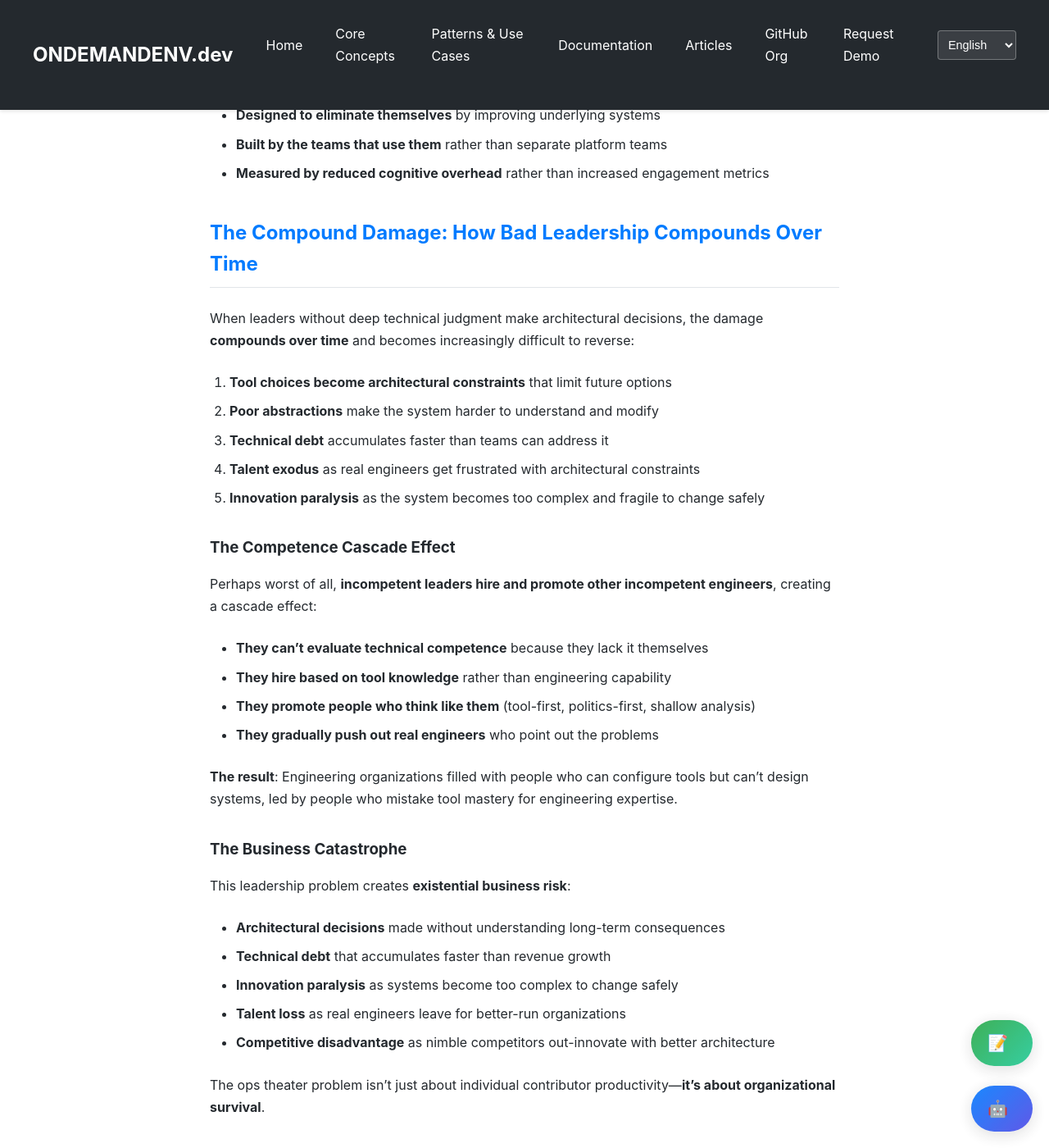
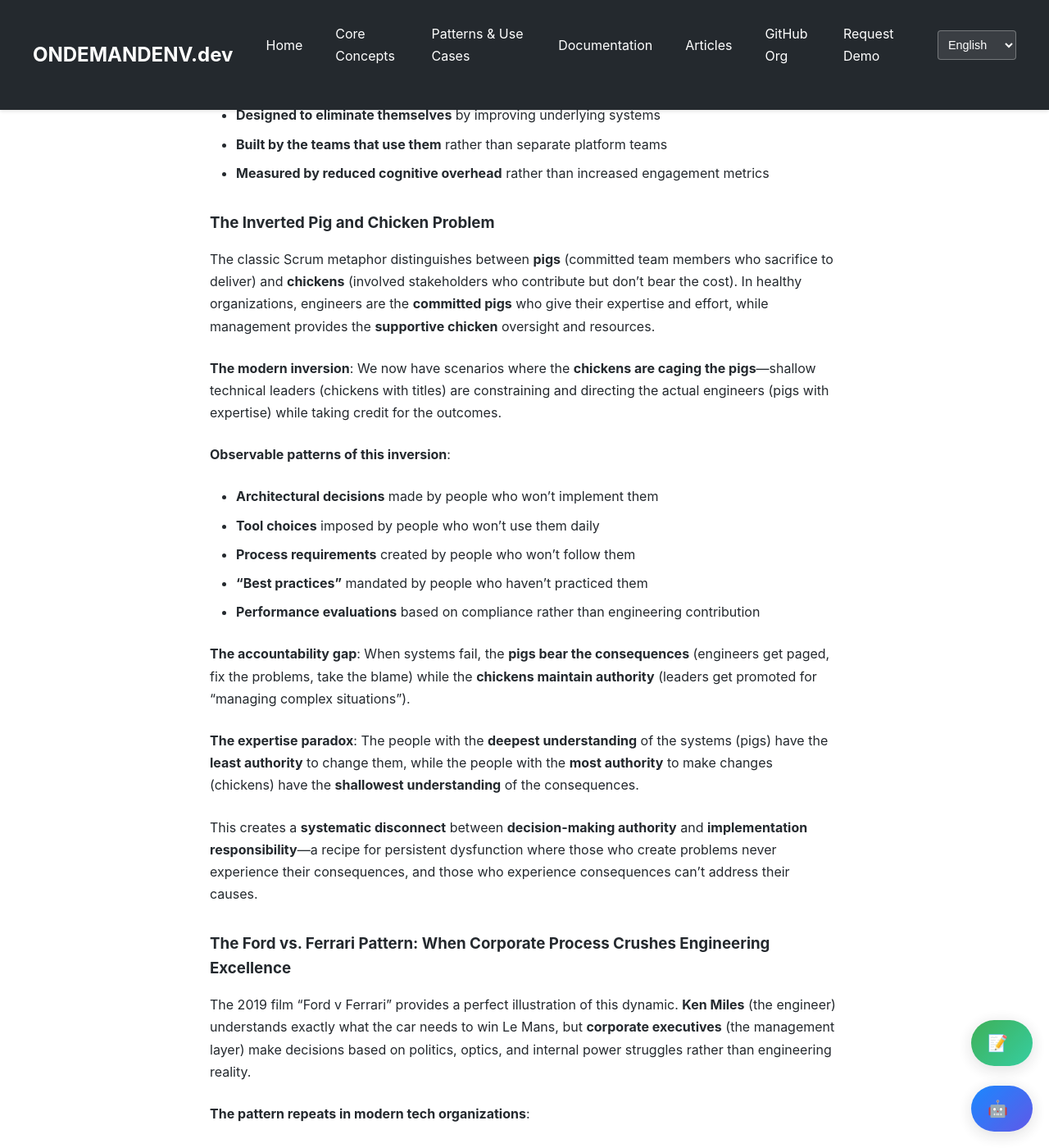
Before and after one commit to ondemandenv/ondemandenv.github.io, a Jekyll site: the page built from articles/shallow-technical-leadership-authority-problem.md, in a window 1280 px wide and 1400 px high, scrolled down 9392 px. Shown: the whole window at 82% size. Built offline with Jekyll 4.4.1, drawn with Linux system fonts in a browser that asks for light colours; a script that is not in the unit is left out; some of the changed text lies outside the part shown.

Commit message:
shallow leadership ++++

```diff
--- a/articles/shallow-technical-leadership-authority-problem.md
+++ b/articles/shallow-technical-leadership-authority-problem.md
@@ -287,6 +287,46 @@ When these organizations do build developer tools, they're typically:
 - **Designed to eliminate themselves** by improving underlying systems
 - **Built by the teams that use them** rather than separate platform teams
 - **Measured by reduced cognitive overhead** rather than increased engagement metrics
+
+### The Inverted Pig and Chicken Problem
+
+The classic Scrum metaphor distinguishes between **pigs** (committed team members who sacrifice to deliver) and **chickens** (involved stakeholders who contribute but don't bear the cost). In healthy organizations, engineers are the **committed pigs** who give their expertise and effort, while management provides the **supportive chicken** oversight and resources.
+
+**The modern inversion**: We now have scenarios where the **chickens are caging the pigs**—shallow technical leaders (chickens with titles) are constraining and directing the actual engineers (pigs with expertise) while taking credit for the outcomes.
+
+**Observable patterns of this inversion**:
+- **Architectural decisions** made by people who won't implement them
+- **Tool choices** imposed by people who won't use them daily
+- **Process requirements** created by people who won't follow them
+- **"Best practices"** mandated by people who haven't practiced them
+- **Performance evaluations** based on compliance rather than engineering contribution
+
+**The accountability gap**: When systems fail, the **pigs bear the consequences** (engineers get paged, fix the problems, take the blame) while the **chickens maintain authority** (leaders get promoted for "managing complex situations").
+
+**The expertise paradox**: The people with the **deepest understanding** of the systems (pigs) have the **least authority** to change them, while the people with the **most authority** to make changes (chickens) have the **shallowest understanding** of the consequences.
+
+This creates a **systematic disconnect** between **decision-making authority** and **implementation responsibility**—a recipe for persistent dysfunction where those who create problems never experience their consequences, and those who experience consequences can't address their causes.
+
+### The Ford vs. Ferrari Pattern: When Corporate Process Crushes Engineering Excellence
+
+The 2019 film "Ford v Ferrari" provides a perfect illustration of this dynamic. **Ken Miles** (the engineer) understands exactly what the car needs to win Le Mans, but **corporate executives** (the management layer) make decisions based on politics, optics, and internal power struggles rather than engineering reality.
+
+**The pattern repeats in modern tech organizations**:
+
+- **Engineers** know exactly what technical changes would solve the problems
+- **Shallow technical leadership** makes decisions based on process compliance, tool preferences, and authority maintenance
+- **Real expertise** gets overruled by **organizational hierarchy**
+- **The people who will never drive the car** make decisions about **how the car should be built**
+
+**Key parallels**:
+- **Miles knows racing** ↔ **Engineers know systems**
+- **Ford executives know marketing** ↔ **Technical managers know processes**
+- **Corporate decisions override engineering judgment** ↔ **Organizational hierarchy trumps domain expertise**
+- **The car fails when executives interfere** ↔ **Systems fail when shallow leaders make architectural decisions**
+
+**The tragic irony**: In both cases, the **people with the expertise to succeed** are **systematically prevented** from applying that expertise by **people whose authority depends on maintaining control** rather than achieving excellence.
+
+**The competitive reality**: Just as Ferrari's **engineering-first culture** initially dominated the track, organizations that **trust their engineers** outcompete those that **constrain them with process theater**.
 
 ## The Compound Damage: How Bad Leadership Compounds Over Time
 
```
